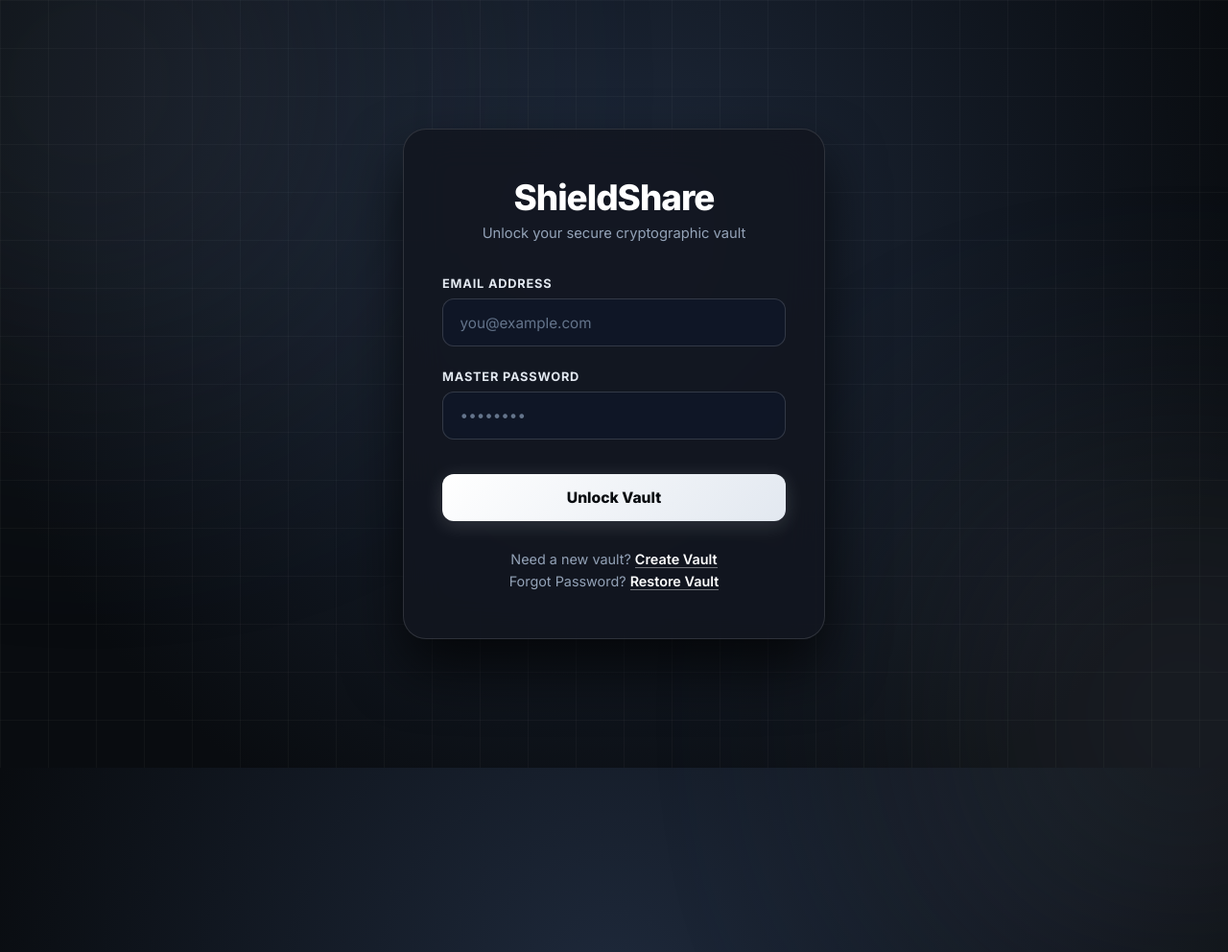
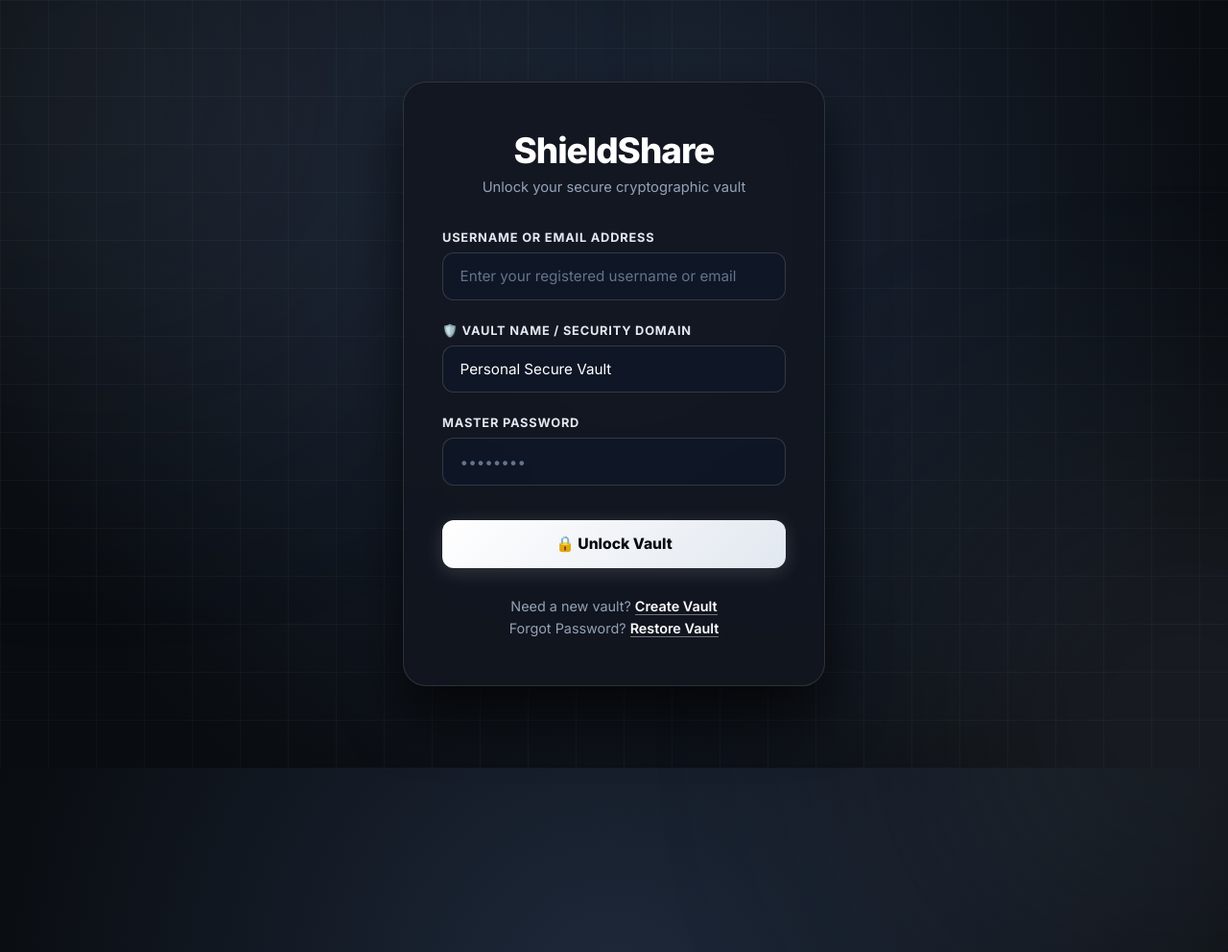
Before and after one commit to Abhishek-7j/file-sharing-using-hybrid-cryptography, a Flask app: page /login in a window 1280 px wide; the page is wider, and only the part inside the window is pictured. Shown: that part at 96% size. Run offline with Flask 3, Linux system fonts and the light colour scheme; some libraries are stand-ins or nearby versions.

Commit message:
Enhance Login Page: Allow login with Username or Email, add Vault Name security identifier field, and implement LocalStorage auto-remembering

```diff
--- a/File Sharing/app.py
+++ b/File Sharing/app.py
@@ -273,17 +273,23 @@ def login():
         if not data:
             return {"status": "error", "message": "Invalid JSON body"}, 400
 
-        email = data.get("email", "").strip()
+        login_input = (data.get("username") or data.get("email") or data.get("identifier") or "").strip()
         password = data.get("password")
+        vault_name = (data.get("vault_name") or "").strip()
+
+        if not login_input or not password:
+            return {"status": "error", "message": "Missing username/email or password."}, 400
 
         conn = get_db_connection()
         cursor = conn.cursor()
         is_postgres = not isinstance(conn, sqlite3.Connection)
-        query = "SELECT * FROM users WHERE email = %s" if is_postgres else "SELECT * FROM users WHERE email = ?"
-        cursor.execute(query, (email,))
+        query = """
+        SELECT * FROM users WHERE username = %s OR email = %s
+        """ if is_postgres else """
+        SELECT * FROM users WHERE username = ? OR email = ?
+        """
+        cursor.execute(query, (login_input, login_input))
         user = cursor.fetchone()
-        cursor.close()
-        conn.close()
 
         if user and check_password_hash(user["password_hash"], password):
             # Strictly purge previous session data to ensure 100% user isolation
@@ -292,14 +298,25 @@ def login():
             session["user_id"] = user["id"]
             session["username"] = user["username"]
             session["email"] = user["email"]
+            session["vault_name"] = vault_name or f"{user['username']}'s Vault"
+
+            log_audit_event(conn, user["id"], "USER_LOGIN", f"User '{user['username']}' unlocked vault '{session['vault_name']}'", request.remote_addr)
+            conn.commit()
+            cursor.close()
+            conn.close()
+
             return {
                 "status": "success",
                 "username": user["username"],
+                "email": user["email"],
+                "vault_name": session["vault_name"],
                 "encrypted_private_key": user["encrypted_private_key"],
                 "private_key_salt": user["private_key_salt"]
             }
         else:
-            return {"status": "error", "message": "Invalid Email or Password."}, 401
+            cursor.close()
+            conn.close()
+            return {"status": "error", "message": "Invalid Username/Email or Master Password."}, 401
 
     return render_template("login.html")
 
--- a/File Sharing/templates/login.html
+++ b/File Sharing/templates/login.html
@@ -261,8 +261,13 @@
 
         <form id="login-form">
             <div class="form-group">
-                <label for="email">Email Address</label>
-                <input type="email" id="email" name="email" placeholder="you@example.com" required autocomplete="email">
+                <label for="username">Username or Email Address</label>
+                <input type="text" id="username" name="username" placeholder="Enter your registered username or email" required autocomplete="username">
+            </div>
+
+            <div class="form-group">
+                <label for="vault_name">🛡️ Vault Name / Security Domain</label>
+                <input type="text" id="vault_name" name="vault_name" placeholder="e.g. Personal Vault, Finance Vault" required value="Personal Secure Vault">
             </div>
 
             <div class="form-group">
@@ -270,7 +275,7 @@
                 <input type="password" id="password" name="password" placeholder="••••••••" required autocomplete="current-password">
             </div>
 
-            <button type="submit" class="btn-submit">Unlock Vault</button>
+            <button type="submit" class="btn-submit">🔒 Unlock Vault</button>
         </form>
 
         <div class="footer-link">
@@ -285,25 +290,38 @@
         const loader = document.getElementById('loader');
         const errorBox = document.getElementById('error-box');
 
+        // Auto-fill remembered login details if previously logged in
+        window.addEventListener('DOMContentLoaded', () => {
+            const lastUser = localStorage.getItem('shieldshare_last_user');
+            const lastVault = localStorage.getItem('shieldshare_last_vault');
+            if (lastUser) {
+                document.getElementById('username').value = lastUser;
+            }
+            if (lastVault) {
+                document.getElementById('vault_name').value = lastVault;
+            }
+        });
+
         loginForm.addEventListener('submit', async (e) => {
             e.preventDefault();
             errorBox.style.display = 'none';
             loader.style.display = 'flex';
 
-            const email = document.getElementById('email').value.trim();
+            const username = document.getElementById('username').value.trim();
+            const vault_name = document.getElementById('vault_name').value.trim();
             const password = document.getElementById('password').value;
 
             try {
                 const response = await fetch('/login', {
                     method: 'POST',
                     headers: { 'Content-Type': 'application/json' },
-                    body: JSON.stringify({ email, password })
+                    body: JSON.stringify({ username, vault_name, password })
                 });
 
                 const data = await response.json();
 
                 if (!response.ok || data.status !== 'success') {
-                    throw new Error(data.message || 'Invalid Email or Password.');
+                    throw new Error(data.message || 'Invalid Username/Email, Password, or Vault Name.');
                 }
 
                 const saltBuffer = base64ToArrayBuffer(data.private_key_salt);
@@ -319,9 +337,11 @@
                 }
                 privatePEM += "-----END PRIVATE KEY-----";
 
-                // Strictly clear any previous browser session storage to guarantee 100% user isolation
+                // Strictly clear session storage for user isolation and remember user/vault locally
                 window.sessionStorage.clear();
                 window.sessionStorage.setItem('private_key_pem', privatePEM);
+                window.localStorage.setItem('shieldshare_last_user', data.username);
+                window.localStorage.setItem('shieldshare_last_vault', data.vault_name || vault_name);
                 window.localStorage.setItem('shieldshare_key_' + data.username, privatePEM);
                 window.location.href = '/dashboard';
 
```
